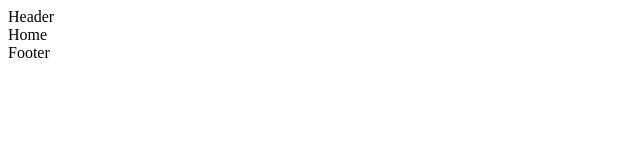
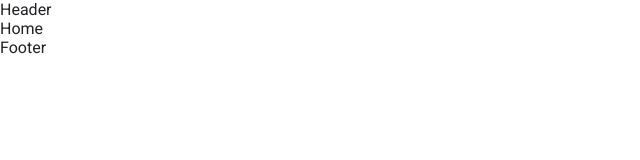
Before and after one commit to thiago-porto25/search-engine, a React (Create React App) app: page / in a window 1280 px wide. Shown: the top 160 px of the page, without its empty margins (0-640 px from the left). Built offline with nearby package versions, Linux system fonts and the light colour scheme; a web font is replaced by a local one.

Commit message:
feat: init global style

```diff
--- a/src/App.tsx
+++ b/src/App.tsx
@@ -5,6 +5,8 @@ import { ThemeContext } from 'context/themeContext';
 import { SearchContextProvider } from 'context/searchContext';
 
 import { ThemeProvider, createTheme } from '@mui/material/styles';
+import { GlobalStyles } from '@mui/material';
+import globalStyle from 'styles/globalStyle';
 import getDesignTokens from 'styles/theme';
 
 import { Home, Info, NotFound, Results } from 'pages';
@@ -19,6 +21,7 @@ const App = () => {
 
   return (
     <ThemeProvider theme={theme}>
+      <GlobalStyles styles={globalStyle} />
       <SearchContextProvider>
         <Header />
         <Routes>
--- /dev/null
+++ b/src/styles/globalStyle.ts
@@ -0,0 +1,11 @@
+const globalStyle = (theme: any) => ({
+  body: {
+    margin: '0',
+    backgroundColor: theme.palette.background.page,
+    color: theme.palette.secondary.main,
+    fontFamily: "'Roboto', sans-serif",
+    minHeight: '100vh',
+  },
+});
+
+export default globalStyle;
--- a/src/styles/theme.ts
+++ b/src/styles/theme.ts
@@ -5,11 +5,21 @@ import { PaletteMode } from '@mui/material';
 declare module '@mui/material/styles' {
   interface TypographyVariants {
     homeLogo: React.CSSProperties;
+    pageLogo: React.CSSProperties;
+    notFound: React.CSSProperties;
+    text: React.CSSProperties;
+    button: React.CSSProperties;
+    title: React.CSSProperties;
   }
 
   // allow configuration using `createTheme`
   interface TypographyVariantsOptions {
     homeLogo?: React.CSSProperties;
+    pageLogo?: React.CSSProperties;
+    notFound?: React.CSSProperties;
+    text?: React.CSSProperties;
+    button?: React.CSSProperties;
+    title?: React.CSSProperties;
   }
 }
 
@@ -17,6 +27,11 @@ declare module '@mui/material/styles' {
 declare module '@mui/material/Typography' {
   interface TypographyPropsVariantOverrides {
     homeLogo: true;
+    pageLogo: true;
+    notFound: true;
+    text: true;
+    button: true;
+    title: true;
   }
 }
 
```
